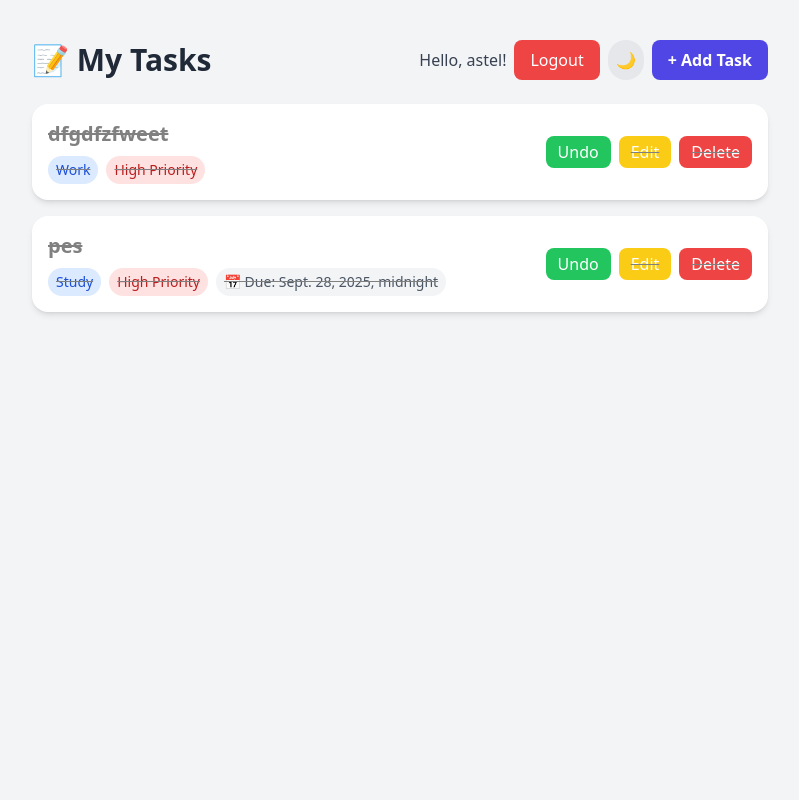
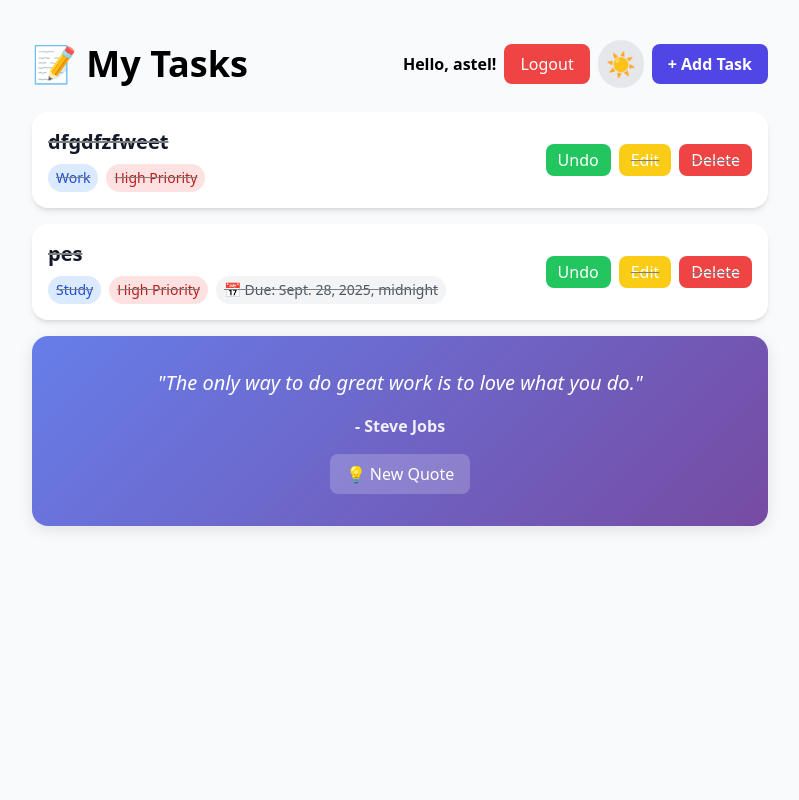
Before and after one commit to astelwilliam/django-todo-app, a Django app: page / in a window 1280 px wide. Shown: the whole page, without its empty margins (240-1039 px from the left). Run offline with Django 5.2, Linux system fonts and the light colour scheme; a user stored in the database is signed in; data comes from the database, SQL or seed files in the repository; data that the repository does not hold is empty; some libraries are stand-ins or nearby versions.

Commit message:
Make heading 'My Tasks' and 'Hello user' visible in light mood

```diff
--- a/tasks/templates/tasks/index.html
+++ b/tasks/templates/tasks/index.html
@@ -21,22 +21,56 @@
       justify-content: center; align-items: center; }
     .modal.active { display: flex; }
 
+    /* Celebration animation */
+    .celebrate { animation: celebrate 0.6s ease-in-out; }
+    @keyframes celebrate {
+      0% { transform: scale(1); }
+      50% { transform: scale(1.05); }
+      100% { transform: scale(1); }
+    }
+
+    /* Motivational quotes */
+    .quote-container {
+      background: linear-gradient(135deg, #667eea 0%, #764ba2 100%);
+      border-radius: 1rem;
+      padding: 2rem;
+      text-align: center;
+      color: white;
+      margin: 2rem 0;
+      box-shadow: 0 4px 15px rgba(0,0,0,0.1);
+    }
+
+    .quote-text {
+      font-size: 1.25rem;
+      font-style: italic;
+      margin-bottom: 1rem;
+    }
+
+    .quote-author {
+      font-weight: bold;
+      opacity: 0.9;
+    }
+
+    /* Theme colors */
+    body.theme-default { background-color: #f9fafb !important; }
+    body.theme-dark { background-color: #111827 !important; }
+
     /* Smooth theme transition */
     * { transition: background-color 0.4s, color 0.4s, border-color 0.4s; }
   </style>
 </head>
 
-<body class="bg-gray-100 text-gray-800 min-h-screen flex flex-col items-center py-10 transition-colors duration-500">
+<body class="bg-gray-100 min-h-screen flex flex-col items-center py-10 transition-colors duration-500">
 
   <div class="w-full max-w-3xl px-4">
 
     <!-- Header -->
     <div class="flex justify-between items-center mb-6">
-      <h1 class="text-3xl font-bold">📝 My Tasks</h1>
+      <h1 class="text-4xl font-extrabold text-black dark:text-white">📝 My Tasks</h1>
       <div class="flex gap-2 items-center">
         <!-- User info and auth links -->
         {% if user.is_authenticated %}
-          <span class="text-gray-700 dark:text-gray-300">Hello, {{ user.username }}!</span>
+          <span class="text-black dark:text-gray-300 font-semibold">Hello, {{ user.username }}!</span>
           <form method="post" action="{% url 'logout' %}" class="inline">
             {% csrf_token %}
             <button type="submit" class="bg-red-500 hover:bg-red-600 text-white py-2 px-4 rounded-lg transition">Logout</button>
@@ -45,10 +79,9 @@
           <a href="{% url 'login' %}" class="bg-blue-500 hover:bg-blue-600 text-white py-2 px-4 rounded-lg transition">Login</a>
           <a href="{% url 'signup' %}" class="bg-green-500 hover:bg-green-600 text-white py-2 px-4 rounded-lg transition">Sign Up</a>
         {% endif %}
-        <!-- Dark mode toggle -->
-        <button id="themeToggle"
-          class="p-2 rounded-full bg-gray-200 hover:bg-gray-300 dark:bg-gray-700 dark:hover:bg-gray-600 transition">
-          🌙
+        <!-- Theme toggle -->
+        <button id="themeToggle" class="p-2 rounded-full bg-gray-200 hover:bg-gray-300 dark:bg-gray-700 dark:hover:bg-gray-600 transition text-2xl">
+          ☀️
         </button>
         {% if user.is_authenticated %}
         <button id="openModal"
@@ -65,8 +98,8 @@
       <div
         class="fade-in bg-white dark:bg-gray-800 rounded-2xl p-4 shadow-md task-card flex justify-between items-center {% if task.done %}done{% endif %}">
         <div>
-          <h2 class="text-xl font-semibold">{{ task.title }}</h2>
-          <p class="text-gray-500 dark:text-gray-400">{{ task.description|truncatechars:60 }}</p>
+          <h2 class="text-xl font-semibold text-gray-900 dark:text-white">{{ task.title }}</h2>
+          <p class="text-gray-700 dark:text-gray-300">{{ task.description|truncatechars:60 }}</p>
 
           <!-- New fields display -->
           <div class="mt-2 flex flex-wrap gap-2 text-sm">
@@ -94,9 +127,9 @@
         </div>
 
         <div class="flex gap-2">
-          <form method="POST" action="{% url 'toggle_done' task.id %}">
+          <form method="POST" action="{% url 'toggle_done' task.id %}" class="inline">
             {% csrf_token %}
-            <button type="submit"
+            <button type="submit" id="done-btn-{{ task.id }}"
               class="bg-green-500 hover:bg-green-600 text-white py-1 px-3 rounded-lg transition">
               {% if task.done %}Undo{% else %}Done{% endif %}
             </button>
@@ -107,9 +140,16 @@
             class="bg-red-500 hover:bg-red-600 text-white py-1 px-3 rounded-lg transition">Delete</a>
         </div>
       </div>
-      {% empty %}
-      <p class="text-gray-500 text-center dark:text-gray-400">No tasks yet. Click "Add Task" to create one!</p>
       {% endfor %}
+
+      <!-- Always show motivational quotes section -->
+      <div class="quote-container fade-in">
+        <div class="quote-text" id="quoteText">"The only way to do great work is to love what you do."</div>
+        <div class="quote-author">- Steve Jobs</div>
+        <button onclick="changeQuote()" class="mt-4 px-4 py-2 bg-white bg-opacity-20 hover:bg-opacity-30 rounded-lg transition">
+          💡 New Quote
+        </button>
+      </div>
     </div>
   </div>
 
@@ -160,7 +200,52 @@
   </div>
 
   <!-- JavaScript -->
+  <script src="https://cdn.jsdelivr.net/npm/canvas-confetti@1.6.0/dist/confetti.browser.min.js"></script>
   <script>
+    // Motivational quotes
+    const quotes = [
+      { text: "The only way to do great work is to love what you do.", author: "Steve Jobs" },
+      { text: "Believe you can and you're halfway there.", author: "Theodore Roosevelt" },
+      { text: "The future belongs to those who believe in the beauty of their dreams.", author: "Eleanor Roosevelt" },
+      { text: "You miss 100% of the shots you don't take.", author: "Wayne Gretzky" },
+      { text: "The best way to predict the future is to create it.", author: "Peter Drucker" },
+      { text: "Don't watch the clock; do what it does. Keep going.", author: "Sam Levenson" },
+      { text: "The only limit to our realization of tomorrow will be our doubts of today.", author: "Franklin D. Roosevelt" },
+      { text: "Success is not final, failure is not fatal: It is the courage to continue that counts.", author: "Winston Churchill" }
+    ];
+
+    function changeQuote() {
+      const randomQuote = quotes[Math.floor(Math.random() * quotes.length)];
+      document.getElementById('quoteText').textContent = `"${randomQuote.text}"`;
+      document.querySelector('.quote-author').textContent = `- ${randomQuote.author}`;
+    }
+
+    // Celebration animation for task completion
+    function celebrateTask(taskCard) {
+      taskCard.classList.add('celebrate');
+      confetti({
+        particleCount: 100,
+        spread: 70,
+        origin: { y: 0.6 }
+      });
+      setTimeout(() => taskCard.classList.remove('celebrate'), 600);
+    }
+
+    // Check for task completion and trigger celebration
+    document.addEventListener('DOMContentLoaded', function() {
+      // Listen for form submissions on done buttons
+      document.querySelectorAll('form[action*="toggle_done"]').forEach(form => {
+        form.addEventListener('submit', function(e) {
+          const button = this.querySelector('button');
+          const taskCard = this.closest('.task-card');
+          if (button && button.textContent.trim() === 'Done') {
+            // Small delay to allow form submission, then celebrate
+            setTimeout(() => celebrateTask(taskCard), 100);
+          }
+        });
+      });
+    });
+
     // Modal toggle
     const modal = document.getElementById('taskModal');
     document.getElementById('openModal').addEventListener('click', () => modal.classList.add('active'));
@@ -169,25 +254,38 @@
     // Theme toggle
     const themeToggle = document.getElementById('themeToggle');
     const body = document.body;
-    const currentTheme = localStorage.getItem('theme');
 
-    if (currentTheme === 'dark') {
-      body.classList.add('dark', 'bg-gray-900', 'text-gray-100');
-      themeToggle.textContent = '☀️';
+    // Load saved theme
+    const savedTheme = localStorage.getItem('appTheme') || 'default';
+    setTheme(savedTheme);
+
+    // Toggle theme on click
+    themeToggle.addEventListener('click', () => {
+      const currentTheme = body.classList.contains('theme-dark') ? 'dark' : 'default';
+      const newTheme = currentTheme === 'dark' ? 'default' : 'dark';
+      setTheme(newTheme);
+    });
+
+    function setTheme(theme) {
+      // Remove all theme classes
+      body.classList.remove('theme-default', 'theme-dark');
+
+      // Apply new theme
+      body.classList.add(`theme-${theme}`);
+
+      // Update icon
+      themeToggle.textContent = theme === 'dark' ? '🌙' : '☀️';
+
+      // Save to localStorage
+      localStorage.setItem('appTheme', theme);
+
+      // Enable/disable Tailwind dark mode
+      if (theme === 'dark') {
+        document.documentElement.classList.add('dark');
+      } else {
+        document.documentElement.classList.remove('dark');
+      }
     }
-
-    themeToggle.addEventListener('click', () => {
-      const isDark = body.classList.toggle('dark');
-      if (isDark) {
-        body.classList.add('bg-gray-900', 'text-gray-100');
-        localStorage.setItem('theme', 'dark');
-        themeToggle.textContent = '☀️';
-      } else {
-        body.classList.remove('bg-gray-900', 'text-gray-100');
-        localStorage.setItem('theme', 'light');
-        themeToggle.textContent = '🌙';
-      }
-    });
   </script>
 </body>
 </html>
```
Also changed, not shown: TODO.md (+7 -22 lines).
